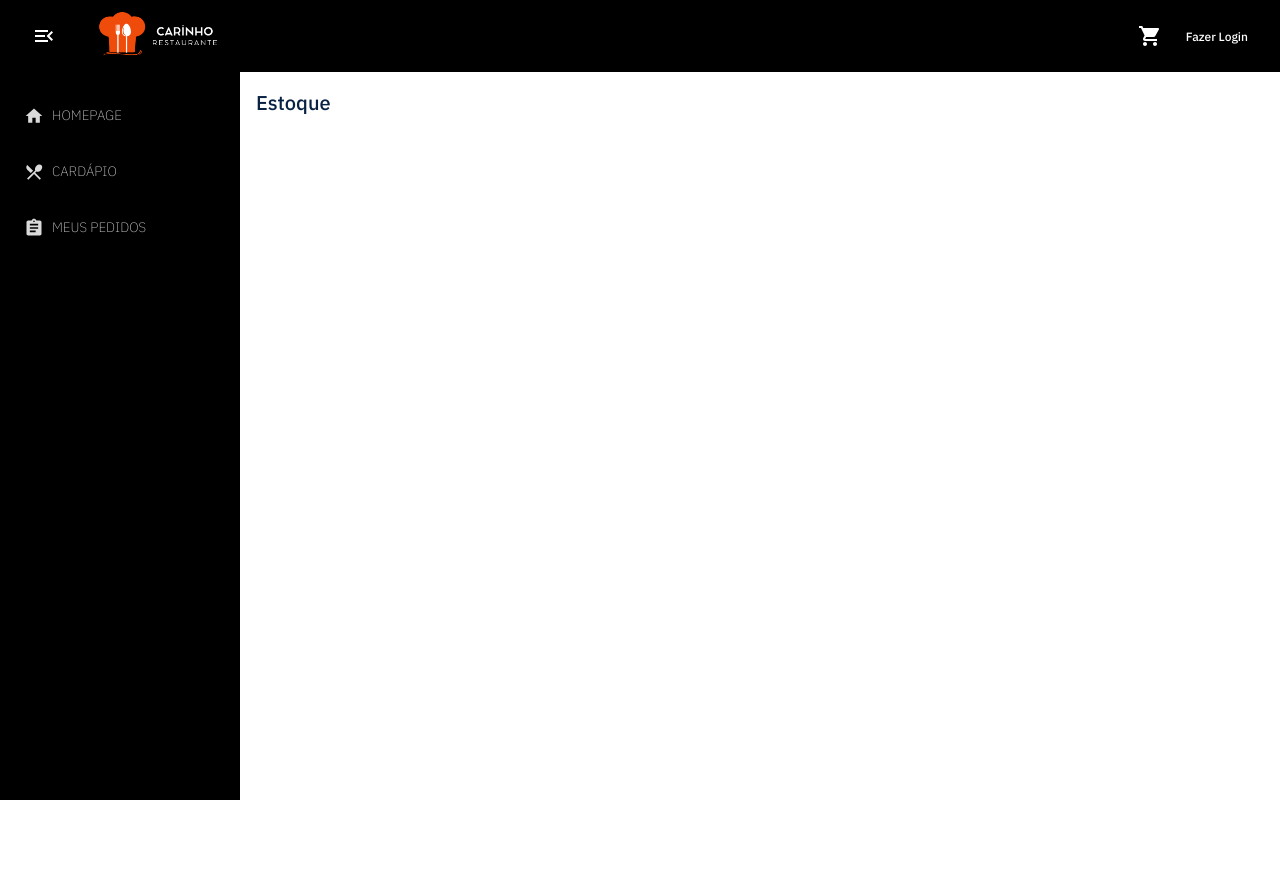
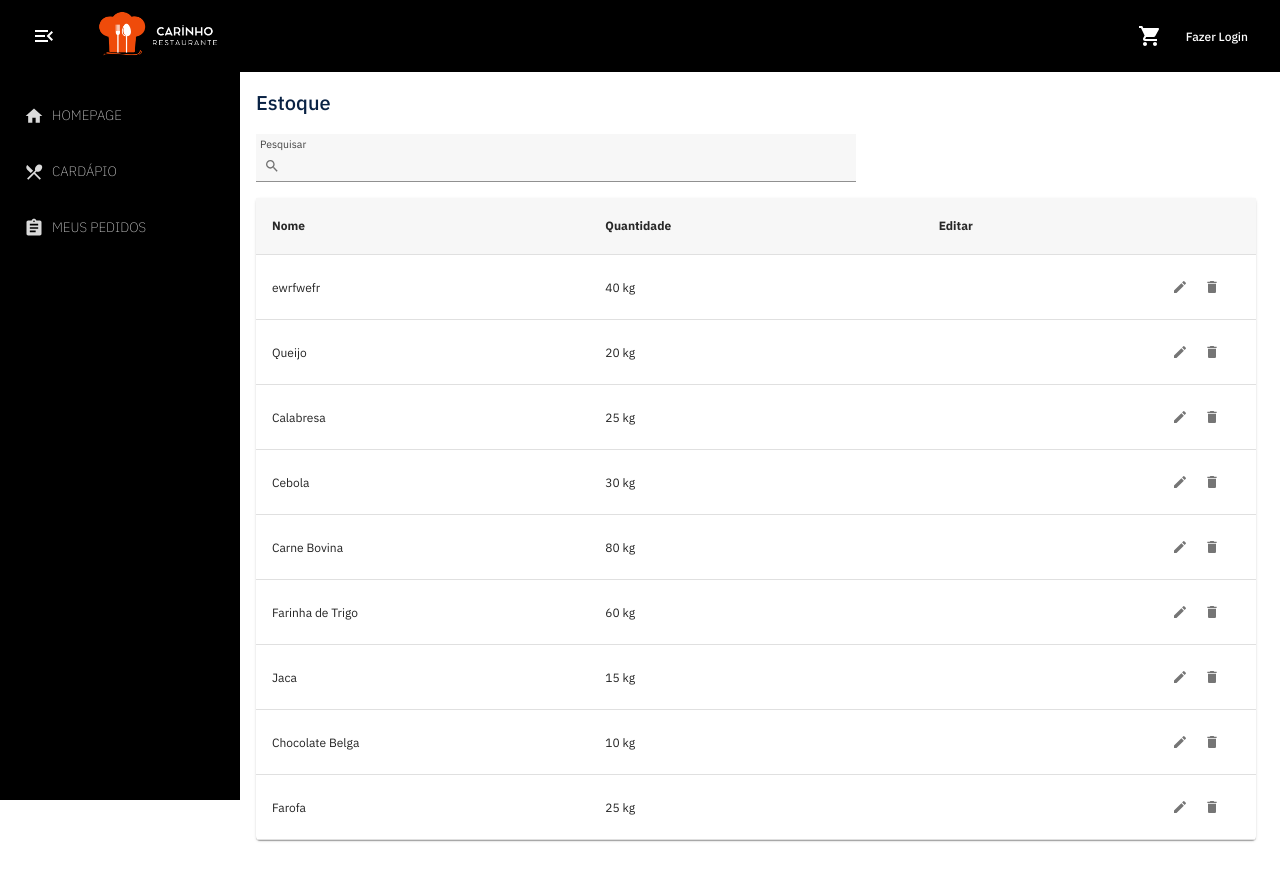
Before and after one commit to brunafeyh/projeto-esi, a React (Vite) app: page /estoque in a window 1280 px wide. Shown: the top 880 px of the page. Before the commit the page ends 800 px from the top, so only its background shows below. Built offline with nearby package versions, Linux system fonts and the light colour scheme; data requests are answered from the project's data file.

Commit message:
feat: implementing inventory

```diff
--- a/db.json
+++ b/db.json
@@ -15,12 +15,14 @@
     {
       "cpf": "13037025921",
       "nome": "João Silva",
-      "pontosAcumulados": 1460
+      "pontosAcumulados": 1460,
+      "id": "d0cb"
     },
     {
       "cpf": "11111111111",
       "nome": "Maria Oliveira",
-      "pontosAcumulados": 2250
+      "pontosAcumulados": 2250,
+      "id": "d4a3"
     }
   ],
   "pratos": [
@@ -448,24 +450,9 @@
   },
   "ingredientes": [
     {
-      "id": "1",
-      "nome": "Frango",
-      "quantidade": "50 kg"
-    },
-    {
-      "id": "2",
-      "nome": "Arroz",
-      "quantidade": "100 kg"
-    },
-    {
-      "id": "3",
-      "nome": "Batata Palha",
-      "quantidade": "30 kg"
-    },
-    {
-      "id": "4",
-      "nome": "Tomate",
-      "quantidade": "40 kg"
+      "nome": "ewrfwefr",
+      "quantidade": "40 kg",
+      "id": "4"
     },
     {
       "id": "5",
--- /dev/null
+++ b/src/hooks/use-ingredients.ts
@@ -0,0 +1,68 @@
+import { useState } from 'react';
+import axios from 'axios';
+import { useQuery, useMutation, useQueryClient } from '@tanstack/react-query';
+import { toast } from 'react-toastify';
+
+interface Ingredient {
+    id: string;
+    nome: string;
+    quantidade: string;
+}
+
+const useIngredients = () => {
+    const [searchTerm, setSearchTerm] = useState<string>('');
+    const queryClient = useQueryClient();
+
+    const fetchIngredients = async (): Promise<Ingredient[]> => {
+        const response = await axios.get('http://localhost:3000/ingredientes');
+        return response.data;
+    };
+
+    const { data: ingredients = [], isLoading, isError } = useQuery<Ingredient[]>({
+        queryKey: ['ingredients'],
+        queryFn: fetchIngredients,
+        staleTime: 1000 * 60 * 5,
+    });
+
+    const filteredIngredients = ingredients.filter(ingredient =>
+        (ingredient.nome || '').toLowerCase().includes(searchTerm.toLowerCase())
+    );
+
+    const updateIngredient = useMutation({
+        mutationFn: async ({ id, updatedData }: { id: string; updatedData: Partial<Ingredient> }) => {
+            await axios.put(`http://localhost:3000/ingredientes/${id}`, updatedData);
+        },
+        onSuccess: () => {
+            queryClient.invalidateQueries({ queryKey: ['ingredients'] });
+            toast.success('Ingrediente atualizado com sucesso!');
+        },
+        onError: () => {
+            toast.error('Erro ao atualizar o ingrediente.');
+        },
+    });
+
+    const deleteIngredient = useMutation({
+        mutationFn: async (id: string) => {
+            await axios.delete(`http://localhost:3000/ingredientes/${id}`);
+        },
+        onSuccess: () => {
+            queryClient.invalidateQueries({ queryKey: ['ingredients'] });
+            toast.success('Ingrediente excluído com sucesso!');
+        },
+        onError: () => {
+            toast.error('Erro ao excluir o ingrediente.');
+        },
+    });
+
+    return {
+        ingredients: filteredIngredients,
+        searchTerm,
+        setSearchTerm,
+        updateIngredient: updateIngredient.mutate,
+        deleteIngredient: deleteIngredient.mutate,
+        isLoading,
+        isError,
+    };
+};
+
+export default useIngredients;
--- a/src/pages/estoque/index.tsx
+++ b/src/pages/estoque/index.tsx
@@ -1,13 +1,126 @@
-import { FC } from 'react';
+import { FC, useState } from 'react';
 import { PageLayout } from '../../layouts/page-layout';
 import { TitlePage } from '../home/styles';
+import useIngredients from '../../hooks/use-ingredients';
+import Table, { Column } from '../../components/table';
+import { InputAdornment, IconButton, Dialog, DialogActions, DialogContent, DialogTitle, Button, TextField as MuiTextField } from '@mui/material';
+import { IconSearch, TextField } from '../../components/cardapio-filter/styles';
+import { TableRowBody } from '../../components/table/styles';
+import { TableCell } from '../../components/table-cell';
+import { ActionBox, Box, DeleteIcon, EditIcon } from './styles';
 
 const Estoque: FC = () => {
-	return (
-		<PageLayout title="Estoque">
-			<TitlePage>Estoque</TitlePage>
-		</PageLayout>
-	);
+    const { ingredients, searchTerm, setSearchTerm, updateIngredient, deleteIngredient } = useIngredients();
+    const [editIngredient, setEditIngredient] = useState<string | null>(null);
+    const [newQuantity, setNewQuantity] = useState<string>('');
+    const [ingredientName, setIngredientName] = useState<string>('');
+    const [open, setOpen] = useState<boolean>(false);
+
+    const handleEditClick = (id: string, name: string, quantity: string) => {
+        setEditIngredient(id);
+        setIngredientName(name);
+        setNewQuantity(quantity);
+        setOpen(true);
+    };
+
+    const handleSaveClick = () => {
+        if (editIngredient) {
+            updateIngredient({ id: editIngredient, updatedData: { nome: ingredientName, quantidade: newQuantity } });
+            setOpen(false);
+            setEditIngredient(null);
+        }
+    };
+
+    const handleDeleteClick = (id: string) => {
+        deleteIngredient(id);
+    };
+
+    const columns: Column[] = [
+        { field: 'nome', headerName: 'Nome' },
+        { field: 'quantidade', headerName: 'Quantidade' },
+        { field: 'edit', headerName: 'Editar' },
+    ];
+
+    return (
+        <PageLayout title="Estoque">
+            <TitlePage>Estoque</TitlePage>
+            <Box>
+                <TextField
+                    label="Pesquisar"
+                    variant="standard"
+                    value={searchTerm}
+                    onChange={(e) => setSearchTerm(e.target.value)}
+                    size="small"
+                    InputProps={{
+                        startAdornment: (
+                            <InputAdornment position="start">
+                                <IconSearch />
+                            </InputAdornment>
+                        ),
+                        disableUnderline: false,
+                    }}
+                />
+            </Box>
+
+            <Table
+                columns={columns}
+                data={ingredients}
+                renderData={(row) => (
+                    <TableRowBody key={row.id}>
+                        {columns.map((column) => (
+                            <TableCell key={column.field}>
+                                {column.field === 'edit' ? (
+                                    <ActionBox>
+                                        <IconButton onClick={() => handleEditClick(row.id, row.nome, row.quantidade)}>
+                                            <EditIcon />
+                                        </IconButton>
+                                        <IconButton onClick={() => handleDeleteClick(row.id)}>
+                                            <DeleteIcon />
+                                        </IconButton>
+                                    </ActionBox>
+                                ) : (
+                                    row[column.field]
+                                )}
+                            </TableCell>
+                        ))}
+                    </TableRowBody>
+                )}
+            />
+
+            <Dialog open={open} onClose={() => setOpen(false)}>
+                <DialogTitle>Editar Ingrediente</DialogTitle>
+                <DialogContent>
+                    <MuiTextField
+                        autoFocus
+                        margin="dense"
+                        label="Nome do Ingrediente"
+                        type="text"
+                        fullWidth
+                        variant="standard"
+                        value={ingredientName}
+                        onChange={(e) => setIngredientName(e.target.value)}
+                    />
+                    <MuiTextField
+                        margin="dense"
+                        label="Quantidade"
+                        type="text"
+                        fullWidth
+                        variant="standard"
+                        value={newQuantity}
+                        onChange={(e) => setNewQuantity(e.target.value)}
+                    />
+                </DialogContent>
+                <DialogActions>
+                    <Button variant="outlined" onClick={() => setOpen(false)}>
+                        Cancelar
+                    </Button>
+                    <Button variant="contained" sx={{ ml: 1 }} onClick={handleSaveClick}>
+                        Salvar
+                    </Button>
+                </DialogActions>
+            </Dialog>
+        </PageLayout>
+    );
 };
 
 export default Estoque;
--- /dev/null
+++ b/src/pages/estoque/styles.ts
@@ -0,0 +1,26 @@
+import { Box as BoxMui, styled} from "@mui/material";
+import { Edit, Delete } from '@mui/icons-material';
+
+export const EditIcon = styled(Edit)(({ theme }) => ({
+    height: theme.spacing(2),
+    width: theme.spacing(2),
+}));
+
+export const DeleteIcon = styled(Delete)(({ theme }) => ({
+    height: theme.spacing(2),
+    width: theme.spacing(2),
+}));
+
+export const ActionBox = styled(BoxMui)(({ theme }) => ({
+    display: 'flex',
+    justifyContent: 'flex-end',
+    marginRight: theme.spacing(1.5)
+}));
+
+export const Box = styled(BoxMui)(({ theme }) => ({
+    display: 'flex',
+    justifyContent: 'space-between',
+    marginRight: theme.spacing(1.5),
+    alignItems: 'center',
+    marginBottom: theme.spacing(2)
+}));
```
